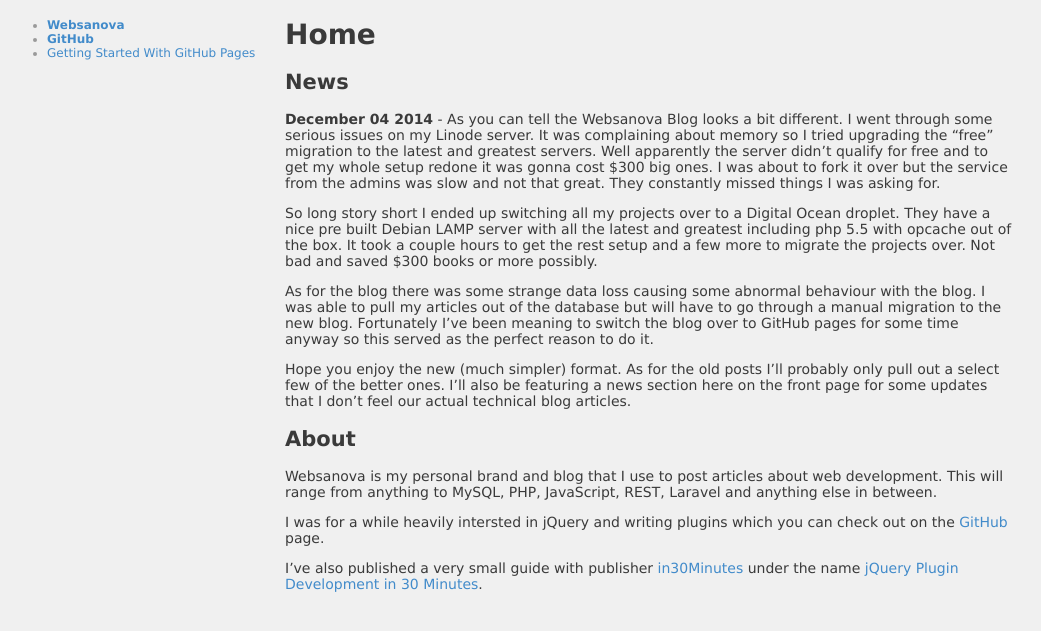
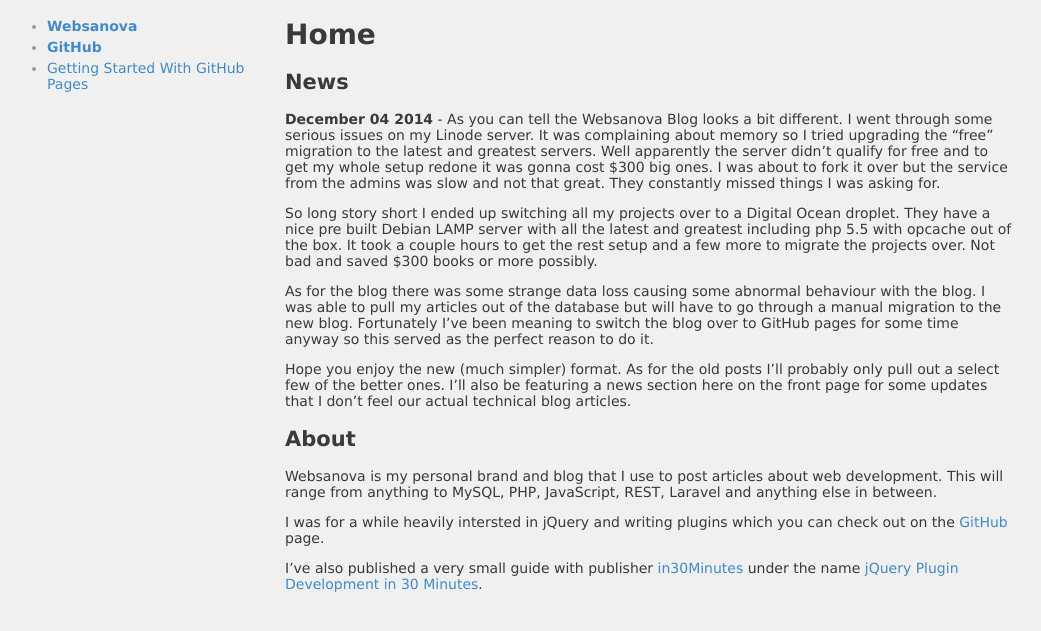
Before and after one commit to websanova/websanova.github.io, a Jekyll site: the page built from index.md, in a window 1280 px wide. Shown: the top 631 px of the page, without its empty margins (115-1156 px from the left). Built offline with Jekyll 4.4.1, drawn with Linux system fonts in a browser that asks for light colours.

Commit message:
Try to make it easier to click links on mobile.

```diff
--- a/_layouts/default.html
+++ b/_layouts/default.html
@@ -17,17 +17,18 @@
 
 	<style>
 		* {box-sizing: border-box;}
-		body {background-color: #f0f0f0; color: #3a3a3a; font-size: 12px; font-family: verdana;}
+		body {background-color: #f0f0f0; color: #3a3a3a; font-size: 14px; font-family: verdana;}
 		h1 {margin-top: 0px;}
 		a {text-decoration: none; color: #428bca;}
 		ul {margin: 0px; padding: 0 0 0 12px;}
+		ul li {margin-bottom: 5px;}
 
 		#container {max-width: 1000px; margin: 0 auto;}
 		#header {padding: 10px;}
 
 		#col-left, #col-right {float: right; padding: 10px;}
 		#col-left { width: 100%; color: #9a9a9a;}
-		#col-right { width: 100%; font-size: 14px;}
+		#col-right { width: 100%;}
 
 		@media (min-width: 768px) {
 			#col-left { width: 25%; }
```
